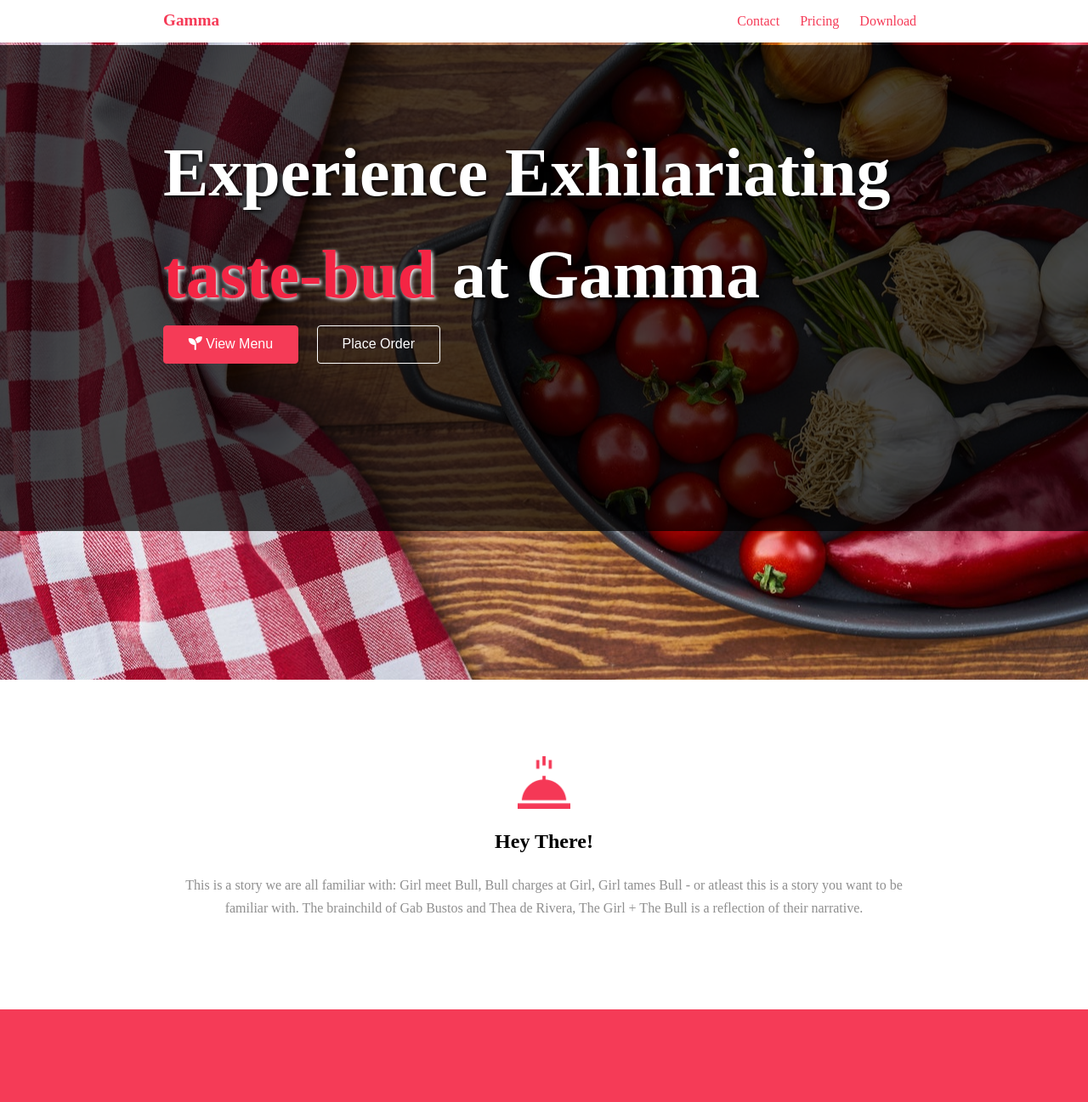
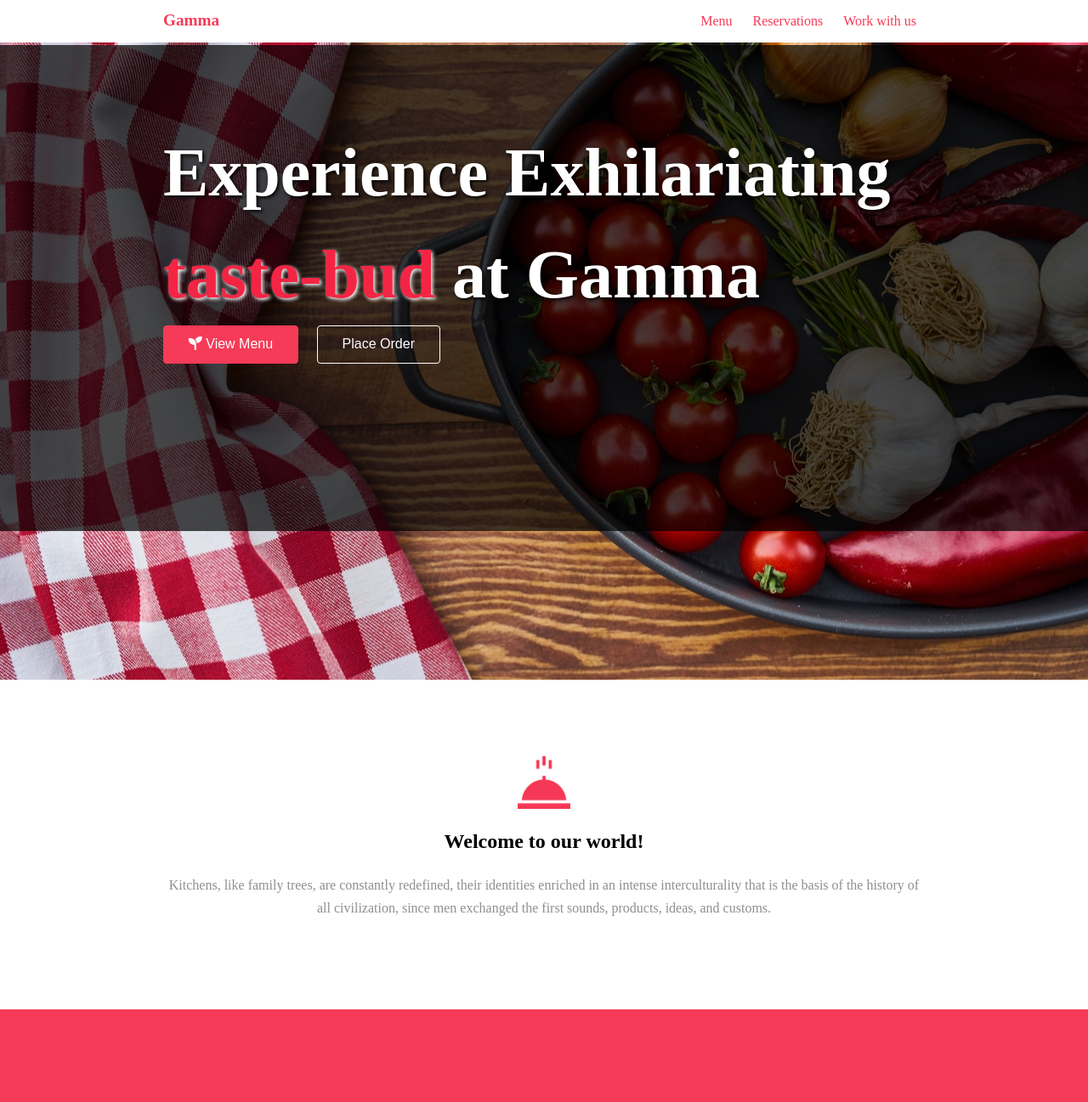
Before and after one commit to giwajossy/gamma, a plain HTML site: page index.html in a window 1280 px wide. Shown: the top 1297 px of the page at 85% size. Drawn offline with Linux system fonts and the light colour scheme; a web font is replaced by a local one.

Commit message:
Chore: Minor retouch on the landing page

```diff
--- a/index.html
+++ b/index.html
@@ -42,15 +42,15 @@
                     <ul class="navbar-nav">
 
                         <li class="nav-item">
-                            <a class="nav-link" href="#">Contact</a>
+                            <a class="nav-link" href="#">Menu</a>
                         </li>
 
                         <li class="nav-item">
-                            <a class="nav-link" href="#">Pricing</a>
+                            <a class="nav-link" href="#">Reservations</a>
                         </li>
 
                         <li class="nav-item">
-                            <a class="nav-link" href="#">Download</a>
+                            <a class="nav-link" href="#">Work with us</a>
                         </li>
 
                     </ul>
@@ -75,10 +75,11 @@
 
             <div class="desc">
                 <img alt="meal-plate" class="meal-icon" src="assets/images/meal.png">
-                <h2>Hey There!</h2>
+                <h2>Welcome to our world!</h2>
                 <p>
-                    This is a story we are all familiar with: Girl meet Bull, Bull charges at Girl, Girl tames Bull - or atleast this is a story you want
-                    to be familiar with. The brainchild of Gab Bustos and Thea de Rivera, The Girl + The Bull is a reflection of their narrative.
+                    Kitchens, like family trees, are constantly redefined, their identities enriched in an intense interculturality
+                    that is the basis of the history of all civilization, since men exchanged the first sounds, products, ideas,
+                    and customs.
                 </p>
             </div>
 
```
